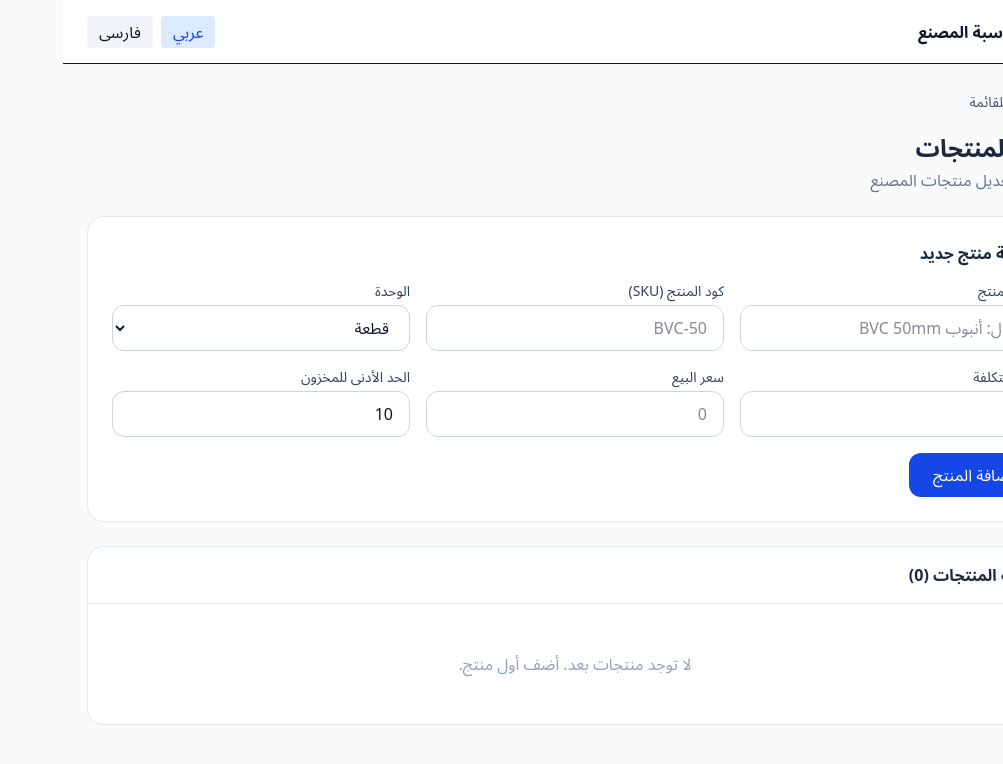
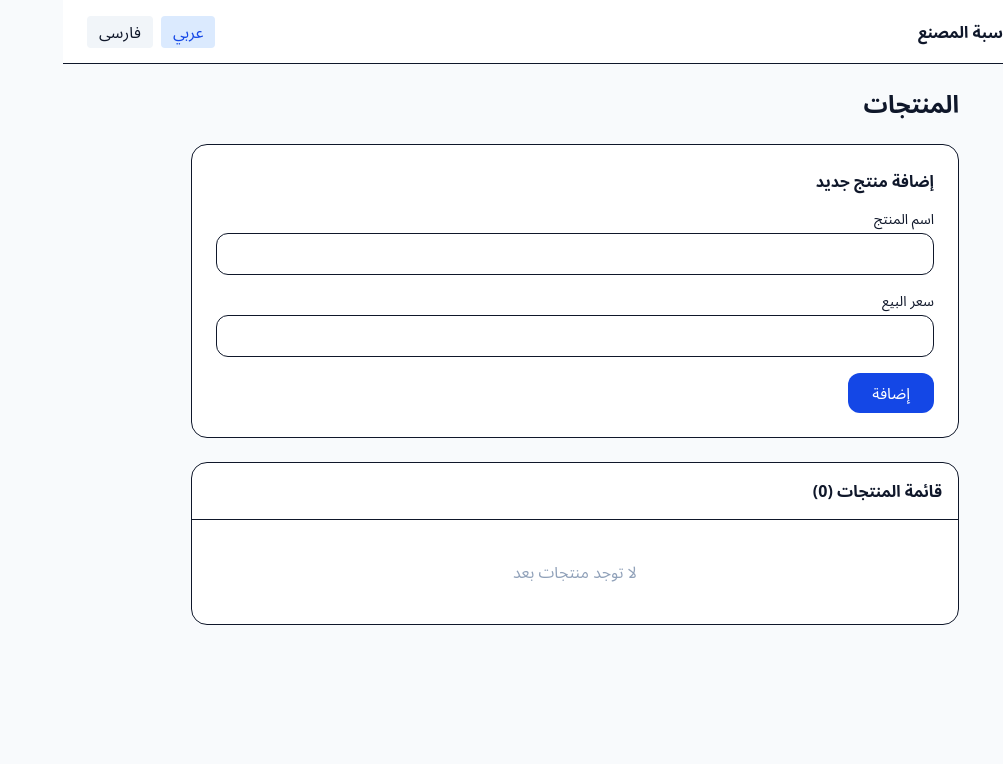
Before and after one commit to YNB1996/PVC-ACCOUNTING, a Next.js app: page /products in a window 1280 px wide. Shown: the top 764 px of the page, without its empty margins (277-1280 px from the left). Built offline with nearby package versions, Linux system fonts and the light colour scheme; sample sign-in values are in the browser's storage.

Commit message:
Update page.tsx

```diff
--- a/src/app/(dashboard)/products/page.tsx
+++ b/src/app/(dashboard)/products/page.tsx
@@ -1,264 +1,68 @@
 "use client";
 
 import { useEffect, useState } from "react";
-import BackButton from "@/components/BackButton";
-
-interface Product {
-  id: string;
-  name: string;
-  sku: string;
-  unit: string;
-  costPrice: number;
-  sellingPrice: number;
-  currentStock: number;
-  minStock: number;
-}
 
 export default function ProductsPage() {
-  const [products, setProducts] = useState<Product[]>([]);
+  const [products, setProducts] = useState<any[]>([]);
   const [name, setName] = useState("");
-  const [sku, setSku] = useState("");
-  const [unit, setUnit] = useState("قطعة");
-  const [costPrice, setCostPrice] = useState("");
-  const [sellingPrice, setSellingPrice] = useState("");
-  const [minStock, setMinStock] = useState("10");
-  const [editingId, setEditingId] = useState<string | null>(null);
+  const [price, setPrice] = useState("");
+  const [lang, setLang] = useState<"ar" | "fa">("ar");
 
   useEffect(() => {
-    const stored = localStorage.getItem("products");
-    if (stored) setProducts(JSON.parse(stored));
+    const s = localStorage.getItem("products");
+    if (s) setProducts(JSON.parse(s));
+    const l = localStorage.getItem("lang") as "ar" | "fa" | null;
+    if (l) setLang(l);
   }, []);
 
-  const saveProducts = (newProducts: Product[]) => {
-    setProducts(newProducts);
-    localStorage.setItem("products", JSON.stringify(newProducts));
-  };
+  const t = (ar: string, fa: string) => (lang === "ar" ? ar : fa);
 
-  const resetForm = () => {
-    setName("");
-    setSku("");
-    setUnit("قطعة");
-    setCostPrice("");
-    setSellingPrice("");
-    setMinStock("10");
-    setEditingId(null);
-  };
-
-  const handleSubmit = (e: React.FormEvent) => {
+  const addProduct = (e: React.FormEvent) => {
     e.preventDefault();
     if (!name) return;
-
-    if (editingId) {
-      const updated = products.map((p) =>
-        p.id === editingId
-          ? {
-              ...p,
-              name,
-              sku,
-              unit,
-              costPrice: Number(costPrice) || 0,
-              sellingPrice: Number(sellingPrice) || 0,
-              minStock: Number(minStock) || 0,
-            }
-          : p
-      );
-      saveProducts(updated);
-    } else {
-      const newProduct: Product = {
-        id: Date.now().toString(),
-        name,
-        sku,
-        unit,
-        costPrice: Number(costPrice) || 0,
-        sellingPrice: Number(sellingPrice) || 0,
-        currentStock: 0,
-        minStock: Number(minStock) || 0,
-      };
-      saveProducts([newProduct, ...products]);
-    }
-    resetForm();
-  };
-
-  const handleEdit = (product: Product) => {
-    setEditingId(product.id);
-    setName(product.name);
-    setSku(product.sku);
-    setUnit(product.unit);
-    setCostPrice(product.costPrice.toString());
-    setSellingPrice(product.sellingPrice.toString());
-    setMinStock(product.minStock.toString());
-  };
-
-  const handleDelete = (id: string) => {
-    if (confirm("هل أنت متأكد من حذف المنتج؟")) {
-      saveProducts(products.filter((p) => p.id !== id));
-    }
+    const newProduct = { id: Date.now().toString(), name, price: Number(price) || 0 };
+    const updated = [newProduct, ...products];
+    setProducts(updated);
+    localStorage.setItem("products", JSON.stringify(updated));
+    setName("");
+    setPrice("");
   };
 
   return (
-    <div className="space-y-6">
-      <BackButton />
+    <div className="max-w-3xl mx-auto space-y-6">
+      <h2 className="text-2xl font-bold">{t("المنتجات", "محصولات")}</h2>
 
-      <div>
-        <h2 className="text-2xl font-bold text-slate-800">إدارة المنتجات</h2>
-        <p className="text-slate-500 mt-1">إضافة وتعديل منتجات المصنع</p>
-      </div>
-
-      {/* Form */}
-      <div className="bg-white rounded-2xl border border-slate-200 p-6">
-        <h3 className="font-semibold text-slate-800 mb-4">
-          {editingId ? "تعديل منتج" : "إضافة منتج جديد"}
-        </h3>
-        <form onSubmit={handleSubmit} className="grid grid-cols-1 md:grid-cols-3 gap-4">
+      <div className="bg-white p-6 rounded-2xl border">
+        <h3 className="font-semibold mb-4">{t("إضافة منتج جديد", "افزودن محصول جدید")}</h3>
+        <form onSubmit={addProduct} className="space-y-4">
           <div>
-            <label className="block text-sm font-medium text-slate-700 mb-1">اسم المنتج</label>
-            <input
-              type="text"
-              value={name}
-              onChange={(e) => setName(e.target.value)}
-              className="w-full px-4 py-2.5 rounded-xl border border-slate-300 focus:ring-2 focus:ring-blue-500"
-              placeholder="مثال: أنبوب BVC 50mm"
-              required
-            />
+            <label className="block text-sm mb-1">{t("اسم المنتج", "نام محصول")}</label>
+            <input value={name} onChange={(e) => setName(e.target.value)} className="w-full border rounded-xl px-4 py-2" required />
           </div>
           <div>
-            <label className="block text-sm font-medium text-slate-700 mb-1">كود المنتج (SKU)</label>
-            <input
-              type="text"
-              value={sku}
-              onChange={(e) => setSku(e.target.value)}
-              className="w-full px-4 py-2.5 rounded-xl border border-slate-300 focus:ring-2 focus:ring-blue-500"
-              placeholder="BVC-50"
-            />
+            <label className="block text-sm mb-1">{t("سعر البيع", "قیمت فروش")}</label>
+            <input type="number" value={price} onChange={(e) => setPrice(e.target.value)} className="w-full border rounded-xl px-4 py-2" />
           </div>
-          <div>
-            <label className="block text-sm font-medium text-slate-700 mb-1">الوحدة</label>
-            <select
-              value={unit}
-              onChange={(e) => setUnit(e.target.value)}
-              className="w-full px-4 py-2.5 rounded-xl border border-slate-300 focus:ring-2 focus:ring-blue-500"
-            >
-              <option value="قطعة">قطعة</option>
-              <option value="كرتون">كرتون</option>
-              <option value="كيلو">كيلو</option>
-              <option value="متر">متر</option>
-            </select>
-          </div>
-          <div>
-            <label className="block text-sm font-medium text-slate-700 mb-1">سعر التكلفة</label>
-            <input
-              type="number"
-              value={costPrice}
-              onChange={(e) => setCostPrice(e.target.value)}
-              className="w-full px-4 py-2.5 rounded-xl border border-slate-300 focus:ring-2 focus:ring-blue-500"
-              placeholder="0"
-              min="0"
-              step="0.01"
-            />
-          </div>
-          <div>
-            <label className="block text-sm font-medium text-slate-700 mb-1">سعر البيع</label>
-            <input
-              type="number"
-              value={sellingPrice}
-              onChange={(e) => setSellingPrice(e.target.value)}
-              className="w-full px-4 py-2.5 rounded-xl border border-slate-300 focus:ring-2 focus:ring-blue-500"
-              placeholder="0"
-              min="0"
-              step="0.01"
-            />
-          </div>
-          <div>
-            <label className="block text-sm font-medium text-slate-700 mb-1">الحد الأدنى للمخزون</label>
-            <input
-              type="number"
-              value={minStock}
-              onChange={(e) => setMinStock(e.target.value)}
-              className="w-full px-4 py-2.5 rounded-xl border border-slate-300 focus:ring-2 focus:ring-blue-500"
-              placeholder="10"
-              min="0"
-            />
-          </div>
-          <div className="md:col-span-3 flex gap-3">
-            <button
-              type="submit"
-              className="bg-blue-700 hover:bg-blue-800 text-white px-6 py-2.5 rounded-xl font-medium transition"
-            >
-              {editingId ? "حفظ التعديل" : "إضافة المنتج"}
-            </button>
-            {editingId && (
-              <button
-                type="button"
-                onClick={resetForm}
-                className="bg-slate-200 hover:bg-slate-300 text-slate-700 px-6 py-2.5 rounded-xl font-medium transition"
-              >
-                إلغاء
-              </button>
-            )}
-          </div>
+          <button type="submit" className="bg-blue-700 text-white px-6 py-2 rounded-xl">
+            {t("إضافة", "افزودن")}
+          </button>
         </form>
       </div>
 
-      {/* Table */}
-      <div className="bg-white rounded-2xl border border-slate-200 overflow-hidden">
-        <div className="px-6 py-4 border-b border-slate-200">
-          <h3 className="font-semibold text-slate-800">قائمة المنتجات ({products.length})</h3>
+      <div className="bg-white rounded-2xl border">
+        <div className="p-4 border-b font-semibold">
+          {t("قائمة المنتجات", "لیست محصولات")} ({products.length})
         </div>
         {products.length === 0 ? (
-          <div className="text-center py-12 text-slate-400">لا توجد منتجات بعد. أضف أول منتج.</div>
+          <div className="p-10 text-center text-slate-400">{t("لا توجد منتجات بعد", "هنوز محصولی وجود ندارد")}</div>
         ) : (
-          <div className="overflow-x-auto">
-            <table className="w-full text-sm">
-              <thead className="bg-slate-50 text-slate-600">
-                <tr>
-                  <th className="px-4 py-3 text-right font-medium">الاسم</th>
-                  <th className="px-4 py-3 text-right font-medium">الكود</th>
-                  <th className="px-4 py-3 text-right font-medium">الوحدة</th>
-                  <th className="px-4 py-3 text-right font-medium">سعر التكلفة</th>
-                  <th className="px-4 py-3 text-right font-medium">سعر البيع</th>
-                  <th className="px-4 py-3 text-right font-medium">المخزون</th>
-                  <th className="px-4 py-3 text-right font-medium">إجراءات</th>
-                </tr>
-              </thead>
-              <tbody className="divide-y divide-slate-100">
-                {products.map((p) => (
-                  <tr key={p.id} className="hover:bg-slate-50">
-                    <td className="px-4 py-3 font-medium">{p.name}</td>
-                    <td className="px-4 py-3 text-slate-500">{p.sku || "-"}</td>
-                    <td className="px-4 py-3">{p.unit}</td>
-                    <td className="px-4 py-3">{p.costPrice}</td>
-                    <td className="px-4 py-3">{p.sellingPrice}</td>
-                    <td className="px-4 py-3">
-                      <span
-                        className={
-                          p.currentStock <= p.minStock
-                            ? "text-red-600 font-medium"
-                            : "text-slate-700"
-                        }
-                      >
-                        {p.currentStock}
-                      </span>
-                    </td>
-                    <td className="px-4 py-3">
-                      <div className="flex gap-2">
-                        <button
-                          onClick={() => handleEdit(p)}
-                          className="text-blue-600 hover:text-blue-800 text-xs font-medium"
-                        >
-                          تعديل
-                        </button>
-                        <button
-                          onClick={() => handleDelete(p.id)}
-                          className="text-red-600 hover:text-red-800 text-xs font-medium"
-                        >
-                          حذف
-                        </button>
-                      </div>
-                    </td>
-                  </tr>
-                ))}
-              </tbody>
-            </table>
+          <div className="divide-y">
+            {products.map((p) => (
+              <div key={p.id} className="p-4 flex justify-between items-center">
+                <span className="font-medium">{p.name}</span>
+                <span className="text-slate-600">{p.price}</span>
+              </div>
+            ))}
           </div>
         )}
       </div>
```
